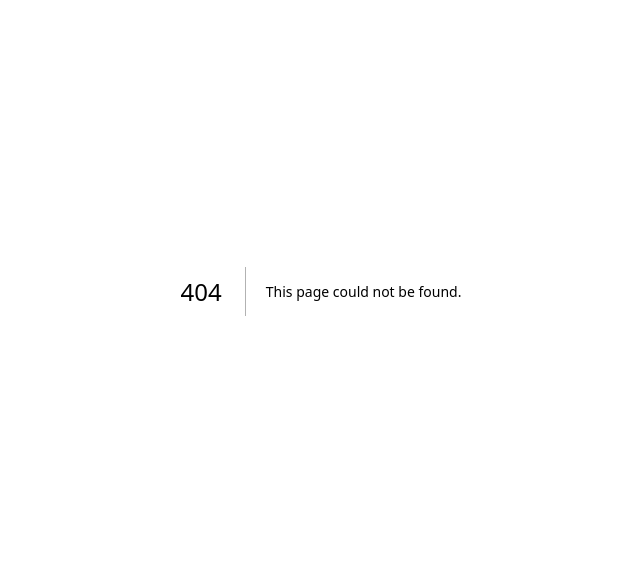
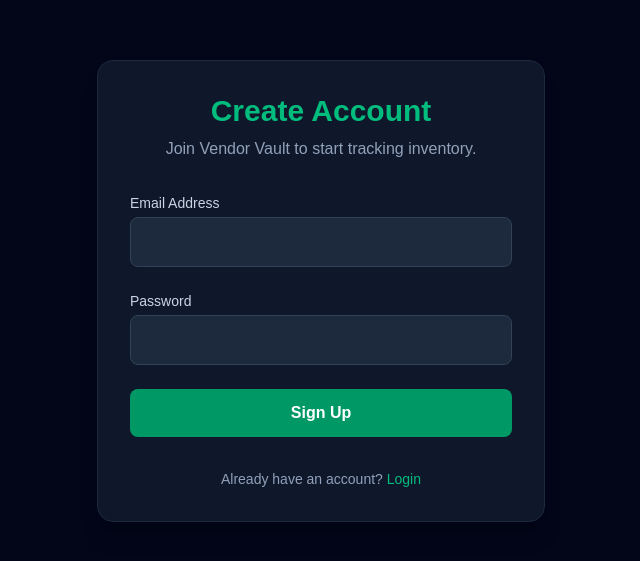
Before and after one commit to TheRisenUndead/VendorVaultV, a Next.js app: page /signup in a window 1280 px wide. Before the commit this address had no page. Shown: the part 109-670 px from the top of the page, without its empty margins (319-959 px from the left). Built offline with nearby package versions, Linux system fonts and the light colour scheme.

Commit message:
Login Page Added

```diff
--- /dev/null
+++ b/app/dashboard/page.js
@@ -0,0 +1,84 @@
+"use client";
+import { useEffect, useState } from 'react';
+import { supabase } from '@/lib/supabase';
+import { useRouter } from 'next/navigation';
+
+export default function Dashboard() {
+  const [user, setUser] = useState(null);
+  const router = useRouter();
+
+  useEffect(() => {
+    // Check if user is logged in
+    const getUser = async () => {
+      const { data: { user } } = await supabase.auth.getUser();
+      if (!user) {
+        router.push('/login'); // Boot them if not logged in
+      } else {
+        setUser(user);
+      }
+    };
+    getUser();
+  }, [router]);
+
+  const handleSignOut = async () => {
+    await supabase.auth.signOut();
+    router.push('/');
+  };
+
+  if (!user) return <div className="min-h-screen bg-slate-950 flex items-center justify-center text-white">Loading...</div>;
+
+  return (
+    <main className="min-h-screen bg-slate-950 text-white">
+      {/* Top Navigation */}
+      <nav className="border-b border-slate-800 p-4 flex justify-between items-center bg-slate-900/50">
+        <h1 className="text-xl font-bold text-emerald-500">Vendor Vault</h1>
+        <button
+          onClick={handleSignOut}
+          className="text-sm text-slate-400 hover:text-white transition-colors"
+        >
+          Sign Out
+        </button>
+      </nav>
+
+      <div className="p-6 max-w-6xl mx-auto space-y-8">
+        <header className="flex justify-between items-end">
+          <div>
+            <h2 className="text-3xl font-bold text-slate-100">Inventory Overview</h2>
+            <p className="text-slate-400">Welcome back, {user.email}</p>
+          </div>
+          <button className="bg-emerald-600 hover:bg-emerald-500 px-6 py-3 rounded-xl font-bold shadow-lg transition-all">
+            + Open Scanner
+          </button>
+        </header>
+
+        {/* Stats Grid */}
+        <div className="grid grid-cols-1 md:grid-cols-3 gap-6">
+          <div className="bg-slate-900 p-6 rounded-2xl border border-slate-800">
+            <p className="text-slate-400 text-sm mb-1">Total Cards</p>
+            <p className="text-4xl font-mono font-bold">0</p>
+          </div>
+          <div className="bg-slate-900 p-6 rounded-2xl border border-slate-800">
+            <p className="text-slate-400 text-sm mb-1">Vault Value</p>
+            <p className="text-4xl font-mono font-bold text-emerald-400">$0.00</p>
+          </div>
+          <div className="bg-slate-900 p-6 rounded-2xl border border-slate-800">
+            <p className="text-slate-400 text-sm mb-1">Recent Scans (24h)</p>
+            <p className="text-4xl font-mono font-bold">0</p>
+          </div>
+        </div>
+
+        {/* Placeholder for Inventory Table */}
+        <div className="bg-slate-900 border border-slate-800 rounded-2xl overflow-hidden">
+          <div className="p-4 border-b border-slate-800 flex justify-between items-center">
+            <h3 className="font-bold">Recent Additions</h3>
+            <button className="text-sm text-emerald-500 hover:underline">View All</button>
+          </div>
+          <div className="p-12 text-center text-slate-500">
+            <p>Your vault is currently empty.</p>
+            <p className="text-sm mt-2">Scan your first card to begin tracking.</p>
+          </div>
+        </div>
+      </div>
+    </main>
+  );
+}
--- /dev/null
+++ b/app/signup/page.js
@@ -0,0 +1,84 @@
+"use client";
+import { useState } from 'react';
+import { supabase } from '@/lib/supabase';
+import { useRouter } from 'next/navigation';
+import Link from 'next/link';
+
+export default function SignUpPage() {
+  const [email, setEmail] = useState('');
+  const [password, setPassword] = useState('');
+  const [loading, setLoading] = useState(false);
+  const [message, setMessage] = useState({ type: '', text: '' });
+  const router = useRouter();
+
+  const handleSignUp = async (e) => {
+    e.preventDefault();
+    setLoading(true);
+    setMessage({ type: '', text: '' });
+
+    const { error } = await supabase.auth.signUp({
+      email,
+      password,
+      options: {
+        emailRedirectTo: `${window.location.origin}/auth/callback`,
+      },
+    });
+
+    if (error) {
+      setMessage({ type: 'error', text: error.message });
+    } else {
+      setMessage({ type: 'success', text: 'Success! Check your email for a confirmation link.' });
+    }
+    setLoading(false);
+  };
+
+  return (
+    <main className="flex min-h-screen items-center justify-center bg-slate-950 p-6 text-white">
+      <div className="w-full max-w-md space-y-8 bg-slate-900 p-8 rounded-2xl border border-slate-800 shadow-xl">
+        <div className="text-center">
+          <h2 className="text-3xl font-bold text-emerald-500">Create Account</h2>
+          <p className="text-slate-400 mt-2">Join Vendor Vault to start tracking inventory.</p>
+        </div>
+
+        <form onSubmit={handleSignUp} className="space-y-6">
+          <div>
+            <label className="block text-sm font-medium text-slate-300">Email Address</label>
+            <input
+              type="email"
+              required
+              className="mt-1 w-full rounded-lg bg-slate-800 border border-slate-700 p-3 text-white focus:ring-2 focus:ring-emerald-500 outline-none"
+              onChange={(e) => setEmail(e.target.value)}
+            />
+          </div>
+          <div>
+            <label className="block text-sm font-medium text-slate-300">Password</label>
+            <input
+              type="password"
+              required
+              className="mt-1 w-full rounded-lg bg-slate-800 border border-slate-700 p-3 text-white focus:ring-2 focus:ring-emerald-500 outline-none"
+              onChange={(e) => setPassword(e.target.value)}
+            />
+          </div>
+
+          {message.text && (
+            <p className={`text-sm text-center ${message.type === 'error' ? 'text-red-400' : 'text-emerald-400'}`}>
+              {message.text}
+            </p>
+          )}
+
+          <button
+            disabled={loading}
+            type="submit"
+            className="w-full py-3 bg-emerald-600 hover:bg-emerald-500 rounded-lg font-bold transition-all disabled:opacity-50"
+          >
+            {loading ? 'Creating Account...' : 'Sign Up'}
+          </button>
+        </form>
+
+        <p className="text-center text-sm text-slate-400">
+          Already have an account? <Link href="/login" className="text-emerald-500 hover:underline">Login</Link>
+        </p>
+      </div>
+    </main>
+  );
+}
```
